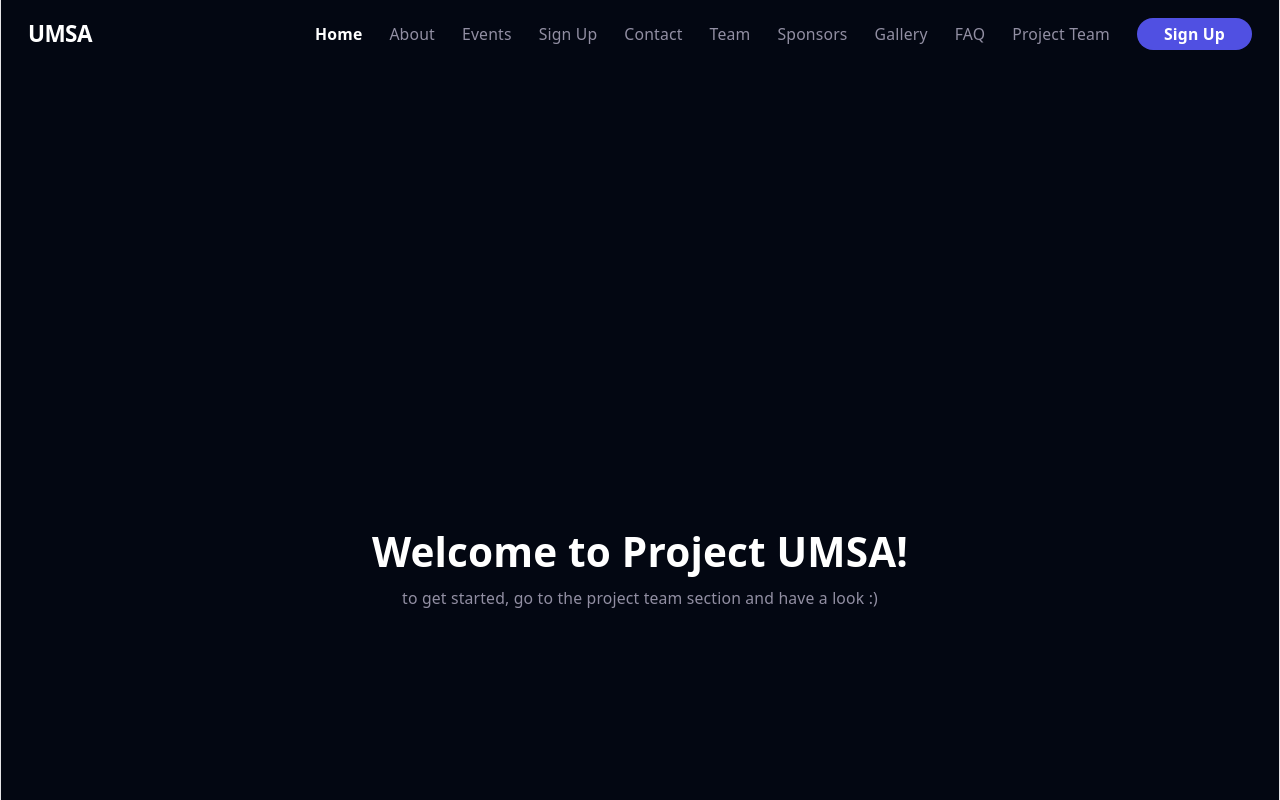
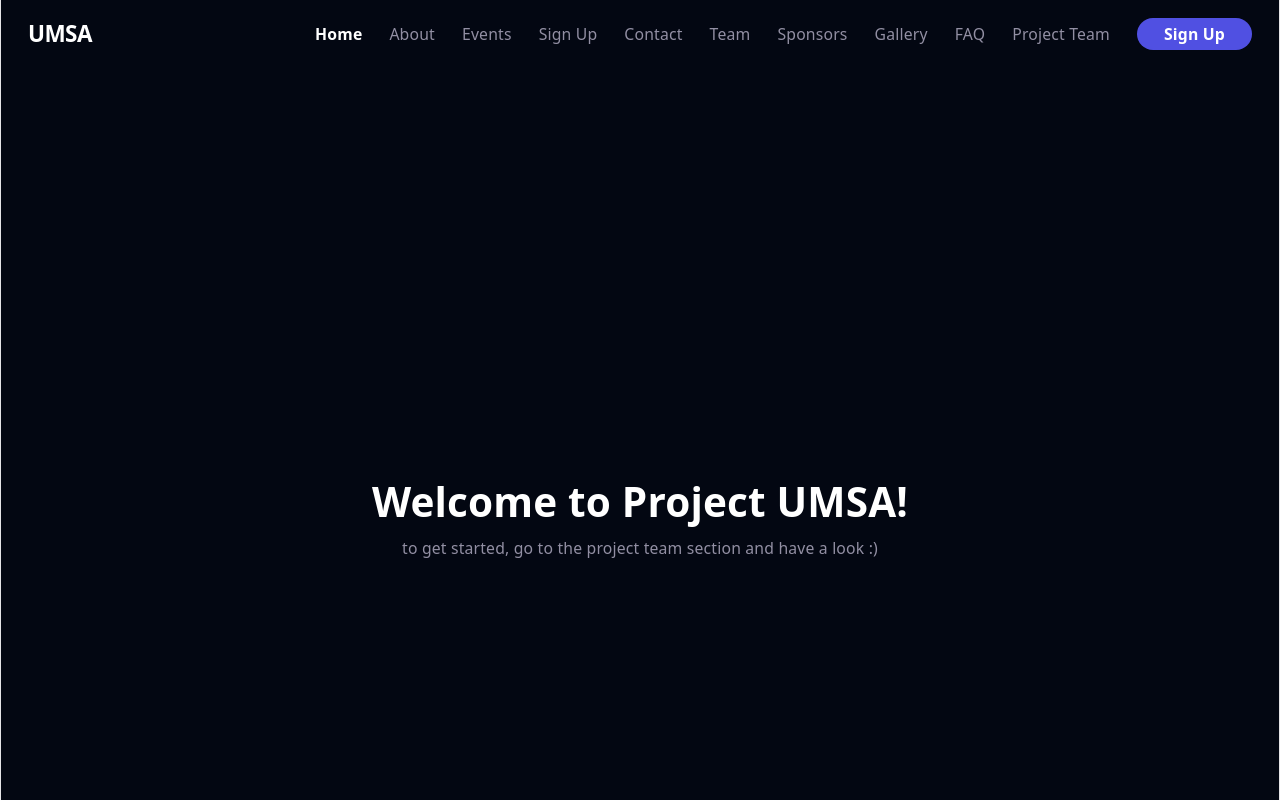
Before and after one commit to UoaWDCC/umsa, a React (Vite) app in the folder client/: page / in a window 1280 px wide. Shown: the top 800 px of the page. Built offline with nearby package versions, Linux system fonts and the light colour scheme.

Commit message:
feat: added timer to redirect image

```diff
--- a/client/src/App.tsx
+++ b/client/src/App.tsx
@@ -1,13 +1,44 @@
+import { useEffect, useState } from "react";
+import { Link } from "react-router-dom";
+import image from "./assets/GalleryTest2.png";
+
 function App() {
+  const [showImage, setShowImage] = useState(false);
+
+  useEffect(() => {
+    const timer = setTimeout(() => {
+      setShowImage(true);
+    }, 10000);
+
+    return () => clearTimeout(timer);
+  }, []);
+
   return (
-    <div className="flex flex-col min-h-200 justify-center items-center">
-      <h1 className="text-4xl mt-7 font-bold text-white">
-        Welcome to Project UMSA!
-      </h1>
-      <div className="text-sm mt-3 text-gray-400">
-        <p>to get started, go to the project team section and have a look :)</p>
+     <div className="relative min-h-screen overflow-hidden">
+      <div className="flex flex-col justify-center items-center min-h-screen">
+        <h1 className="text-4xl mt-7 font-bold text-white">
+          Welcome to Project UMSA!
+        </h1>
+        <div className="text-sm mt-3 text-gray-400">
+          <p>to get started, go to the project team section and have a look :)</p>
+        </div>
       </div>
+
+      {showImage && (
+        <div>
+          <Link
+            to="/slang-of-the-day"
+            className="absolute right-6 top-1/2 -translate-y-1/2 z-20 animate-fadeIn">
+            <img
+              src={image}
+              alt="Slang of the Day easter egg"
+              className="w-64 rounded-3xl shadow-2xl cursor-pointer hover:scale-105 transition-transform duration-300"
+            />
+          </Link>
+        </div>
+      )}
     </div>
+
   );
 }
 export default App;
--- a/client/src/index.css
+++ b/client/src/index.css
@@ -67,3 +67,18 @@
 body {
   margin: 0;
 }
+
+@keyframes fadeIn {
+  from {
+    opacity: 0;
+    transform: translateY(-50%) scale(0.95);
+  }
+  to {
+    opacity: 1;
+    transform: translateY(-50%) scale(1);
+  }
+}
+
+.animate-fadeIn {
+  animation: fadeIn 0.6s ease-out forwards;
+}
```
